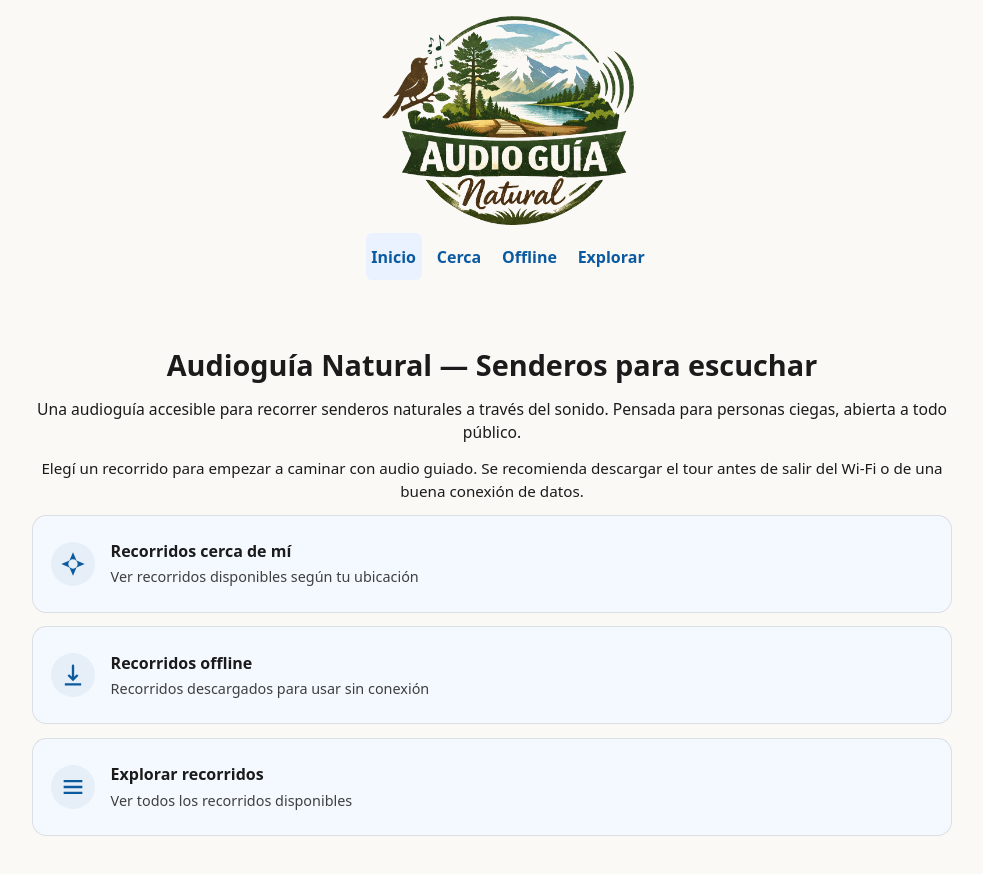
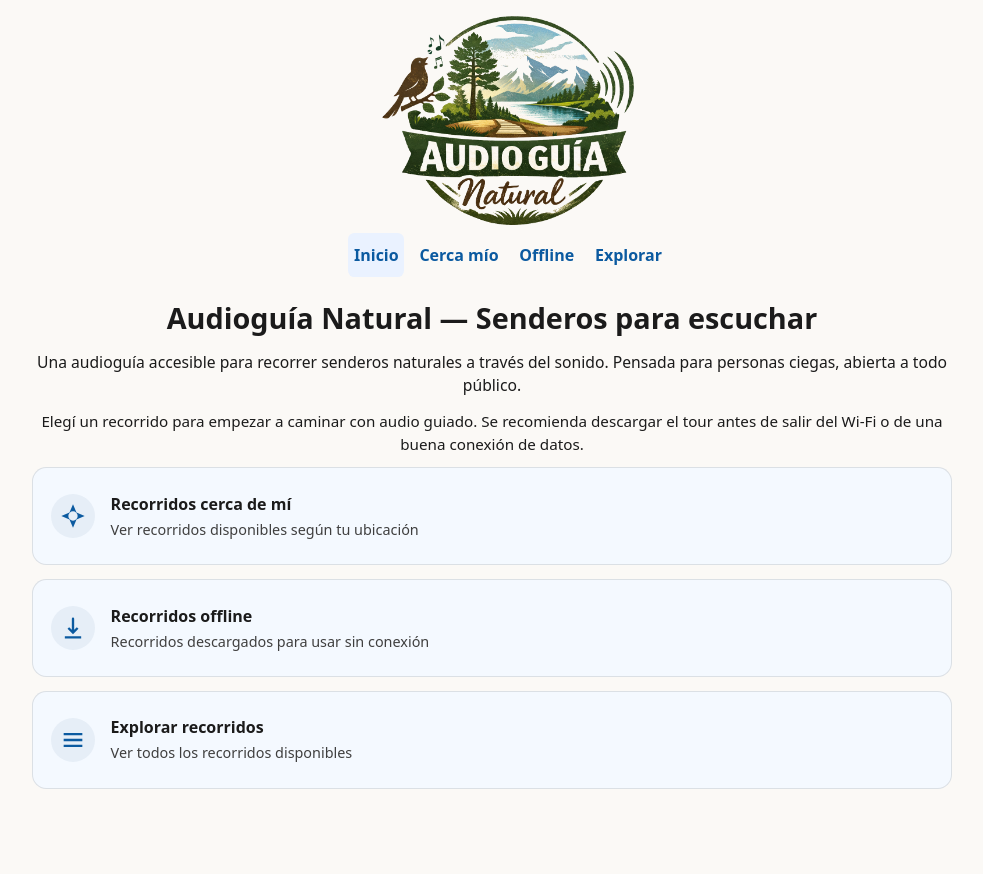
Before and after one commit to acurth/audioguia, a SvelteKit app: page / in a window 1280 px wide. Shown: the top 874 px of the page, without its empty margins (148-1131 px from the left). Built offline with nearby package versions, Linux system fonts and the light colour scheme.

Commit message:
UI: tighten header spacing and rename nav label

```diff
--- a/src/app.css
+++ b/src/app.css
@@ -47,7 +47,7 @@ a:hover {
   flex-direction: column;
   align-items: center;
   gap: 1.5rem;
-  padding: 2rem 1rem 2.5rem;
+  padding: 0.5rem 1rem 2.5rem;
   text-align: center;
 }
 
@@ -97,6 +97,7 @@ a:hover {
   color: #0b5aa0;
   font-weight: 600;
   text-align: center;
+  box-sizing: border-box;
 }
 
 .site-nav a:hover {
@@ -105,7 +106,6 @@ a:hover {
 
 .site-nav a[aria-current="page"] {
   background: #eaf2ff;
-  font-weight: 700;
   text-decoration: none;
   transition: background-color 180ms ease, color 180ms ease;
 }
@@ -165,7 +165,7 @@ a:hover {
 }
 
 .ag-main {
-  padding-top: 1.25rem;
+  padding-top: 0;
 }
 
 .home-actions {
--- a/src/routes/+layout.svelte
+++ b/src/routes/+layout.svelte
@@ -83,7 +83,7 @@
 				href={`${appBase}/cerca`}
 				aria-current={isCerca ? 'page' : undefined}
 			>
-				Cerca
+				Cerca mío
 			</a>
 			<a
 				href={`${appBase}/offline`}
```
